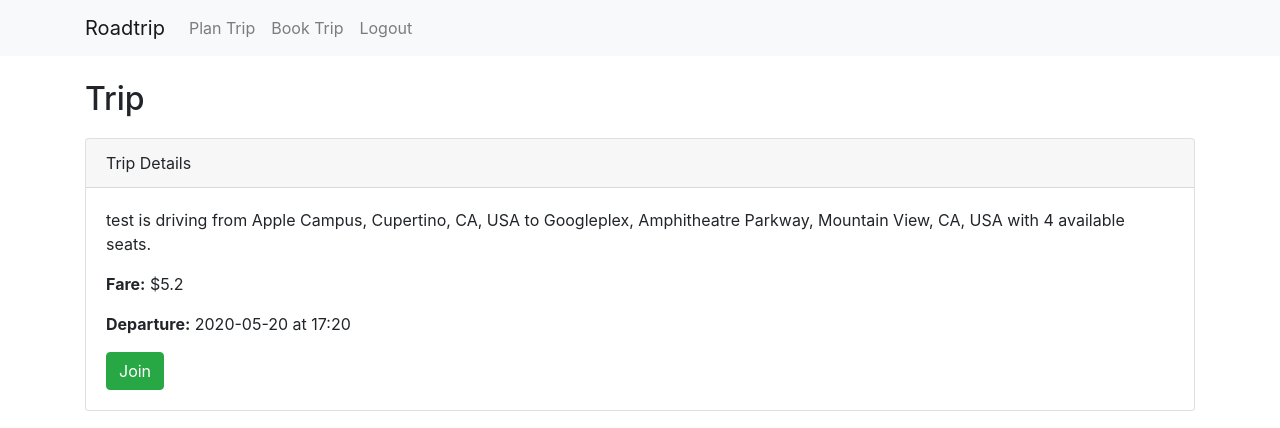
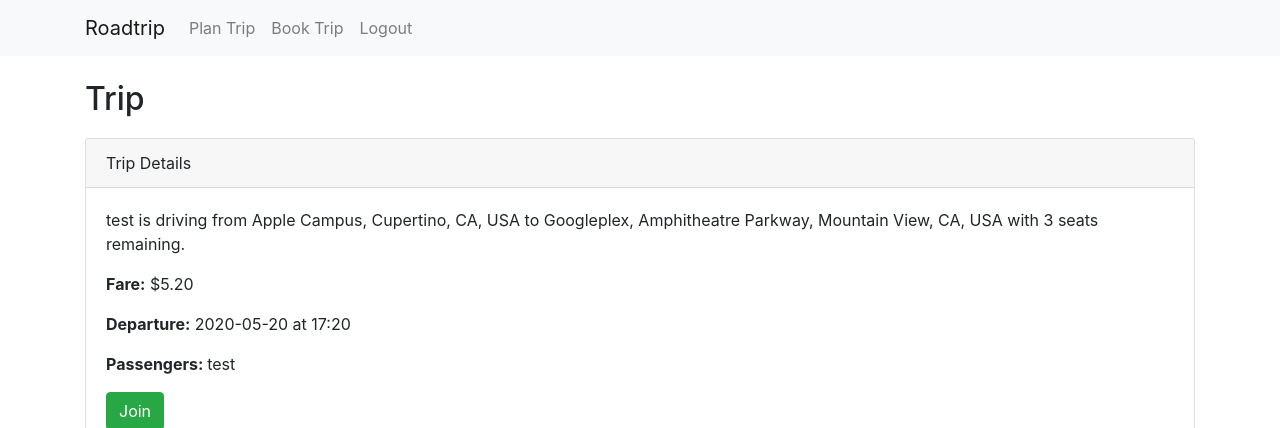
Before and after one commit to tryuan99/roadtrip, a Flask app: page /trips/c31b2304-895c-4e5f-b3b4-2376b5ff8ada in a window 1280 px wide. Shown: the top 428 px of the page. Run offline with Flask 2, Linux system fonts and the light colour scheme; the visitor is signed in with stand-in values (Sample User, id 1); some libraries are stand-ins or nearby versions.

Commit message:
Decrement available seats by number of carpools

```diff
--- a/app.py
+++ b/app.py
@@ -108,7 +108,8 @@ def trips():
 
     all_trips = database.fetchall('SELECT * FROM trips WHERE DATE >= date("now");')
     trips = list(map(get_trip_obj, all_trips))
-    return render_template('trip_list.html', trips=trips)
+    passenger_count = dict(database.fetchall('SELECT id, COUNT(id) FROM carpools;'))
+    return render_template('trip_list.html', trips=trips, passenger_count=passenger_count)
 
 
 @app.route('/trips/new', methods=['GET'])
@@ -120,7 +121,7 @@ def new_trip():
 @app.route('/trips/<uuid:id>', methods=['GET', 'POST'])
 @login_required
 def trip(id=None):
-    trip = database.fetchone('SELECT * FROM trips WHERE id="{}"'.format(id))
+    trip = database.fetchone('SELECT * FROM trips WHERE id="{}";'.format(id))
     if not trip:
         return render_template('trips.html', error='Invalid trip ID')
     trip = get_trip_obj(trip)
@@ -128,10 +129,14 @@ def trip(id=None):
     if request.method == 'POST':
         username = session['username']
 
-        database.execute('INSERT INTO carpools VALUES ("{}", "{}")'.format(id, username))
-        return render_template('trip.html', trip=trip, success='Trip joined successfully')
+        database.execute('INSERT INTO carpools VALUES ("{}", "{}");'.format(id, username))
+        passengers = database.fetchall('SELECT username FROM carpools WHERE id="{}";'.format(id))
+        passengers = [p[0] for p in passengers]
+        return render_template('trip.html', trip=trip, passengers=passengers, success='Trip joined successfully')
 
-    return render_template('trip.html', trip=trip)
+    passengers = database.fetchall('SELECT username FROM carpools WHERE id="{}"'.format(id))
+    passengers = [p[0] for p in passengers]
+    return render_template('trip.html', trip=trip, passengers=passengers)
 
 
 @app.errorhandler(404)
--- a/database.py
+++ b/database.py
@@ -42,6 +42,7 @@ def init_database():
         INSERT INTO trips VALUES ("c31b2304-895c-4e5f-b3b4-2376b5ff8ada", "test", "Apple Campus, Cupertino, CA, USA", "37.33182000000001", "-122.03118", "Googleplex, Amphitheatre Parkway, Mountain View, CA, USA", "37.4219999", "-122.08405749999997", "4", "5.2", "2020-05-20", "17:20");
 
         CREATE TABLE carpools (id uuid NOT NULL, username text NOT NULL);
+        INSERT INTO carpools VALUES ("c31b2304-895c-4e5f-b3b4-2376b5ff8ada", "test");
     """)
     conn.commit()
 
--- a/templates/navbar.html
+++ b/templates/navbar.html
@@ -3,15 +3,14 @@
         <a class="navbar-brand" href="/">Roadtrip</a>
         <div class="collapse navbar-collapse">
             <ul class="navbar-nav mr-auto">
-                {% if not session['username'] %}
+                {% if session['username'] is none %}
                     <li class="nav-item">
                         <a class="nav-link" href="/register">Register</a>
                     </li>
                     <li class="nav-item">
                         <a class="nav-link" href="/login">Login</a>
                     </li>
-                {% endif %}
-                {% if session['username'] %}
+                {% else %}
                     <li class="nav-item">
                         <a class="nav-link" href="/trips/new">Plan Trip</a>
                     </li>
@@ -23,7 +22,7 @@
                     </li>
                 {% endif %}
             </ul>
-            {% if not session['username'] %}
+            {% if session['username'] is none %}
                 <span class="navbar-text">Logged in as {{ session['username'] }}</span>
             {% endif %}
         </div>
--- a/templates/trip.html
+++ b/templates/trip.html
@@ -14,9 +14,10 @@
             Trip Details
         </div>
         <div class="card-body">
-            <p>{{ trip.username }} is driving from {{ trip.origin }} to {{ trip.destination }} with {{ trip.seats }} available seats.</p>
-            <p><b>Fare:</b> ${{ trip.fare }}</p>
+            <p>{{ trip.username }} is driving from {{ trip.origin }} to {{ trip.destination }} with {{ trip.seats - passengers|length }} seats remaining.</p>
+            <p><b>Fare:</b> ${{ '%.2f'|format(trip.fare) }}</p>
             <p><b>Departure:</b> {{ trip.date }} at {{ trip.time }}</p>
+            {% if passengers|length > 0 %}<p><b>Passengers: </b> {{ passengers|join(', ') }}</p>{% endif %}
             <form action="/trips/{{ trip.id }}" method="post">
                 <button type="submit" class="btn btn-success">Join</button>
             </form>
--- a/templates/trip_list.html
+++ b/templates/trip_list.html
@@ -15,7 +15,7 @@
             <th scope="col">User</th>
             <th scope="col">Origin</th>
             <th scope="col">Destination</th>
-            <th scope="col">Seats</th>
+            <th scope="col">Seats Remaining</th>
             <th scope="col">Fare</th>
             <th scope="col">Departure Date</th>
             <th scope="col">Departure Time</th>
@@ -28,8 +28,8 @@
                 <td>{{ trip.username }}</td>
                 <td>{{ trip.origin }}</td>
                 <td>{{ trip.destination }}</td>
-                <td>{{ trip.seats }}</td>
-                <td>${{ trip.fare }}</td>
+                <td>{{ trip.seats - passenger_count[trip.id] }}</td>
+                <td>${{ '%.2f'|format(trip.fare) }}</td>
                 <td>{{ trip.date }}</td>
                 <td>{{ trip.time }}</td>
                 <td><a href="/trips/{{ trip.id }}"><i class="fas fa-arrow-right"></i></a></td>
```
